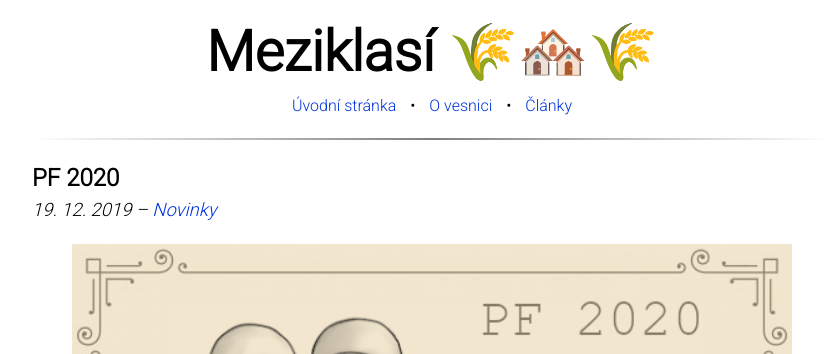
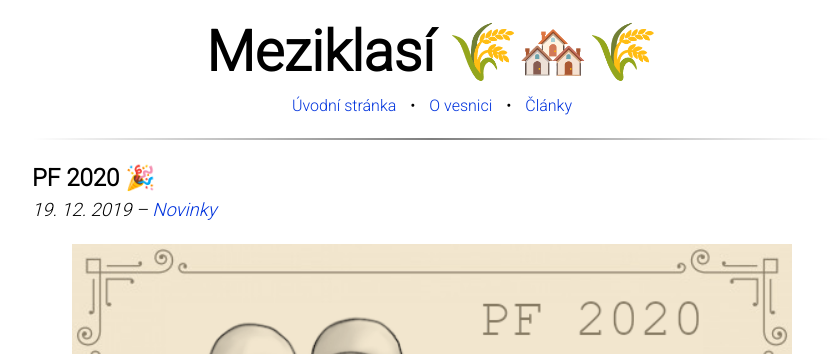
Before and after one commit to Meziklassociation/meziklasi, a Jekyll site: the page built from _posts/2019-12-19-PF-2020.md, in a window 1280 px wide. Shown: the top 354 px of the page, without its empty margins (208-1038 px from the left). Built offline with Jekyll 4.4.1, drawn with Linux system fonts in a browser that asks for light colours; nearby versions of some CDN libraries.

Commit message:
update headline of PF2020

```diff
--- a/_posts/2019-12-19-PF-2020.md
+++ b/_posts/2019-12-19-PF-2020.md
@@ -1,6 +1,6 @@
 ---
 layout: post
-title: "PF 2020"
+title: "PF 2020 🎉"
 category: Novinky
 ---
 
```
